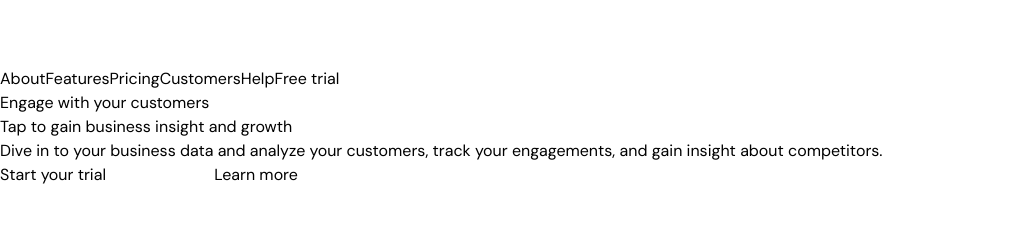
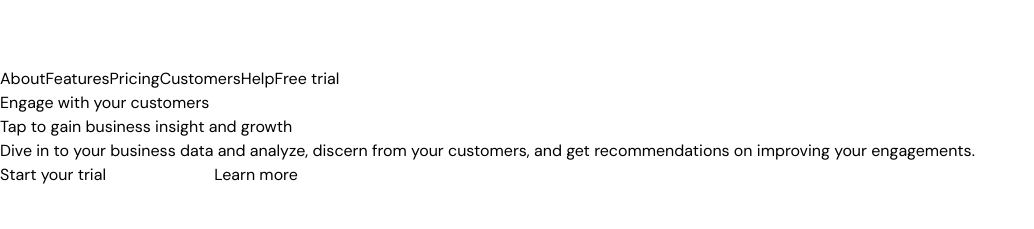
Before and after one commit to tanchu-git/landing-page-mockup, a Next.js app: page / in a window 1280 px wide. Shown: the part 2800-3029 px from the top of the page, without its empty margins (0-1034 px from the left). Built offline with nearby package versions, Linux system fonts and the light colour scheme.

Commit message:
unique key list and misc

```diff
--- a/src/app/page.tsx
+++ b/src/app/page.tsx
@@ -6,7 +6,6 @@ import { Pricing } from "@/sections/Pricing";
 
 export default function Home() {
   return (
-    // Header
     <>
       <Header />
       <Hero />
--- a/src/sections/Hero.tsx
+++ b/src/sections/Hero.tsx
@@ -12,15 +12,15 @@ export const Hero = () => {
         <div className="md:flex items-center">
           <div className="md:w-[600px]">
             <div className="tag">
-                Engage with your customers
+              Engage with your customers
             </div>
             <h1 className="text-5xl md:text-6xl font-bold tracking-tighter bg-gradient-to-b from-black
               to-[#001E80] text-transparent bg-clip-text mt-6">
               Tap to gain business insight and growth
             </h1>
             <p className="text-xl text-[#010D3E] tracking-tight mt-6">
-              Dive in to your business data and analyze your customers, track
-              your engagements, and gain insight about competitors.
+              Dive in to your business data and analyze, discern from
+              your customers, and get recommendations on improving your engagements.
             </p>
             <div className="flex gap-1 items-center mt-[30px]">
               <button className="btn btn-primary">Start your trial</button>
--- a/src/sections/Pricing.tsx
+++ b/src/sections/Pricing.tsx
@@ -3,6 +3,7 @@ import { twMerge } from "tailwind-merge";
 
 const pricingTiers = [
   {
+    id: 1,
     title: "Entry",
     monthlyPrice: 99,
     buttonText: "Sign up now",
@@ -17,6 +18,7 @@ const pricingTiers = [
     ],
   },
   {
+    id: 2,
     title: "Pro",
     monthlyPrice: 149,
     buttonText: "Sign up now",
@@ -32,6 +34,7 @@ const pricingTiers = [
     ],
   },
   {
+    id: 3,
     title: "Business",
     monthlyPrice: 199,
     buttonText: "Sign up now",
@@ -64,6 +67,7 @@ export const Pricing = () => {
         <div className="flex flex-col gap-6 items-center mt-10 lg:flex-row lg:items-end lg:justify-center">
           {pricingTiers.map(
             ({
+              id,
               title,
               monthlyPrice,
               buttonText,
@@ -72,8 +76,8 @@ export const Pricing = () => {
               features
             }) => (
               // twMerge - define 2 different props for the same element, pick one depending on condition
-              <div className={twMerge(
-                  "p-10 border border-[#7e7b7b] rounded-3xl shadow-[0_7px_14px_#EAEAEA] max-w-xs w-full",
+              <div key={id} className={twMerge(
+                  "p-10 border border-[#7a7a7a] rounded-3xl shadow-[0_7px_14px_#EAEAEA] max-w-xs w-full",
                   inverse && "border-black bg-black text-white"
                 )}>
                 <div className="flex justify-between">
@@ -108,7 +112,7 @@ export const Pricing = () => {
                 </button>
                 <ul className="flex flex-col gap-5 mt-8">
                   {features.map((feature) => (
-                      <li className="text-sm flex items-center gap-4">
+                      <li key={id} className="text-sm flex items-center gap-4">
                         <CheckIcon className="h-6 w-6" />
                         <span>{feature}</span>
                       </li>
```
